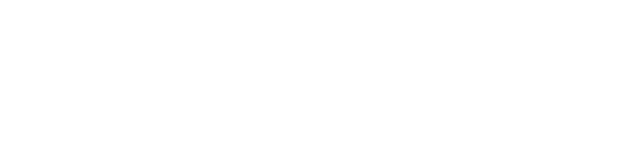
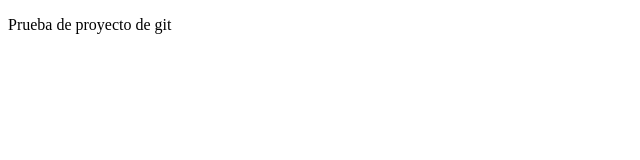
Before and after one commit to CarlosG1993/prueba, a plain HTML site: page index.html in a window 1280 px wide. Shown: the whole page, without its empty margins (0-640 px from the left). Drawn offline with Linux system fonts and the light colour scheme.

Commit message:
añadido un parrafo

```diff
--- a/index.html
+++ b/index.html
@@ -7,6 +7,7 @@
     <title>Document</title>
 </head>
 <body>
+    <p>Prueba de proyecto de git</p>
 
 </body>
 </html>
```
